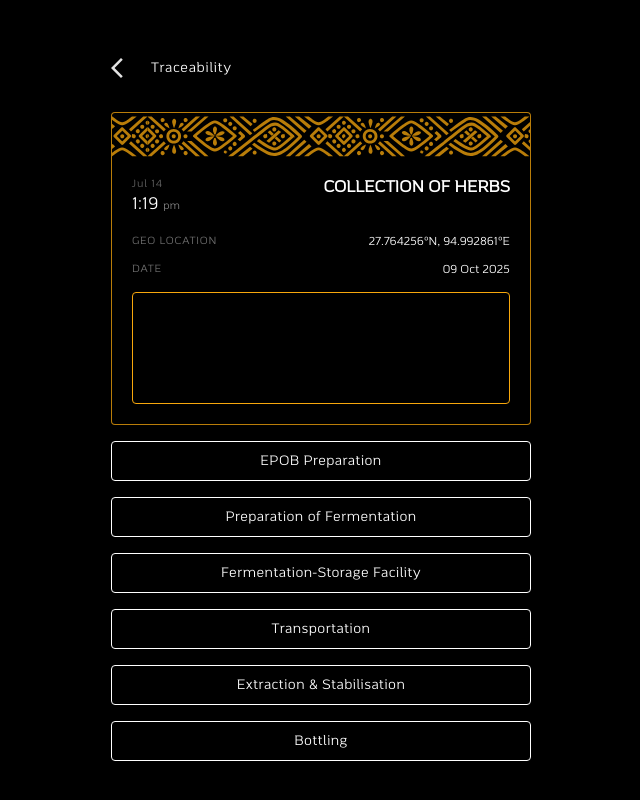
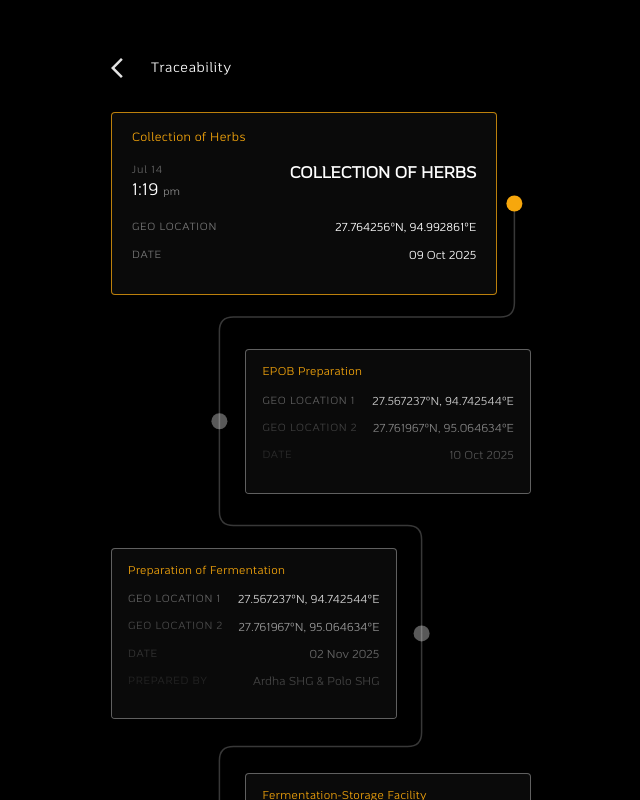
Before and after one commit to arohan-LW3/Tipo-new-landing-page, a React (Vite) app: page /traceability in a window 1280 px wide. Shown: the top 800 px of the page, without its empty margins (319-959 px from the left). Built offline with nearby package versions, Linux system fonts and the light colour scheme.

Commit message:
Checkpoint: zigzag traceability connector with slow gold flow
Vertical-center dots, box-bound-clamped bends, pathLength-normalized
stroke reveal for the gold flow animation, gold header titles.

```diff
--- a/src/TraceabilityPage.jsx
+++ b/src/TraceabilityPage.jsx
@@ -1,4 +1,4 @@
-import { useState, useRef, useEffect } from 'react'
+import { useState, useRef, useEffect, useLayoutEffect, useCallback, memo } from 'react'
 import { useNavigate } from 'react-router-dom'
 import gsap from 'gsap'
 
@@ -85,100 +85,16 @@ const TILES = [
   },
 ]
 
-function Tile({ tile, isOpen, onClick, now }) {
-  const contentRef = useRef(null)
-  const initialized = useRef(false)
+const GOLD = '#F7A70C'
+const MUTED_LINE = 'rgba(255,255,255,0.22)'
+const MUTED_DOT = 'rgba(255,255,255,0.35)'
+const DOT_R = 8
+const PATH_UNITS = 1000
 
-  useEffect(() => {
-    if (!contentRef.current) return
-    const fullHeight = contentRef.current.scrollHeight
-    if (!initialized.current) {
-      gsap.set(contentRef.current, { height: isOpen ? fullHeight : 0 })
-      initialized.current = true
-      return
-    }
-    gsap.to(contentRef.current, {
-      height: isOpen ? fullHeight : 0,
-      duration: 0.4,
-      ease: 'power2.inOut',
-    })
-  }, [isOpen])
-
-  const dateStr = formatDate(now)
-  const { time: timePart, meridiem } = formatTime(now)
-
+function DetailRows({ details }) {
   return (
-    <div
-      style={{
-        backgroundColor: '#000000',
-        border: `0.5px solid ${isOpen ? 'rgba(247,167,12,0.75)' : '#ffffff'}`,
-        borderRadius: '4px',
-        overflow: 'hidden',
-        cursor: isOpen ? 'default' : 'pointer',
-      }}
-      onClick={onClick}
-    >
-      {/* Header */}
-      <div style={{
-        display: 'flex',
-        alignItems: 'center',
-        justifyContent: 'center',
-        padding: isOpen ? '0' : '0 20px',
-        height: isOpen ? '48px' : '38px',
-        transition: 'height 0.4s',
-        overflow: 'hidden',
-      }}>
-        {isOpen ? (
-          <img
-            src="/assets/decorative Pattern updated.svg"
-            alt=""
-            style={{ width: '100%', height: '48px', display: 'block', objectFit: 'cover', opacity: 0.75 }}
-          />
-        ) : (
-          <span style={{ color: '#fff', fontSize: '0.85rem', letterSpacing: '0.03em' }}>
-            {tile.title}
-          </span>
-        )}
-      </div>
-
-      {/* Expanded content */}
-      <div ref={contentRef} style={{ height: 0, overflow: 'hidden' }}>
-        <div style={{ padding: '16px 20px 0' }}>
-
-          {/* Live timestamp + Large title */}
-          <div style={{ display: 'flex', justifyContent: 'space-between', alignItems: 'flex-start', marginBottom: '20px' }}>
-            {/* Left: live date & time */}
     <div>
-              <div style={{ color: '#666666', fontSize: '0.65rem', letterSpacing: '0.08em', marginBottom: '4px' }}>
-                {dateStr}
-              </div>
-              <div style={{ color: '#ffffff', fontSize: '1.05rem', letterSpacing: '0.02em', lineHeight: 1 }}>
-                {timePart}{' '}
-                <span style={{ fontSize: '0.65rem', color: 'rgba(255,255,255,0.55)', letterSpacing: '0.04em' }}>
-                  {meridiem}
-                </span>
-              </div>
-            </div>
-
-            {/* Right: large title */}
-            <div style={{ maxWidth: '56%', textAlign: 'right' }}>
-              <span style={{
-                color: '#ffffff',
-                fontSize: '1.0rem',
-                fontWeight: '700',
-                lineHeight: '1.25',
-                letterSpacing: '0.01em',
-                textTransform: 'uppercase',
-                display: 'block',
-              }}>
-                {tile.title}
-              </span>
-            </div>
-          </div>
-
-          {/* Data rows */}
-          <div style={{ marginBottom: '14px' }}>
-            {tile.details.map(({ label, value }, idx) => (
+      {details.map(({ label, value }, idx) => (
         <div key={idx} style={{
           display: 'flex',
           justifyContent: 'space-between',
@@ -206,25 +122,289 @@ function Tile({ tile, isOpen, onClick, now }) {
         </div>
       ))}
     </div>
+  )
+}
 
-          {/* Image placeholder box */}
+function Tile({ tile, index, isOpen, side, onClick, now, dotAnchorRef, boxRef }) {
+  const wrapRef = useRef(null)
+
+  useEffect(() => {
+    if (!wrapRef.current) return
+    gsap.to(wrapRef.current, {
+      width: isOpen ? '92%' : '68%',
+      duration: 0.45,
+      ease: 'power2.inOut',
+    })
+  }, [isOpen])
+
+  const dateStr = formatDate(now)
+  const { time: timePart, meridiem } = formatTime(now)
+
+  return (
+    <div
+      style={{
+        display: 'flex',
+        justifyContent: side === 'left' ? 'flex-start' : 'flex-end',
+        position: 'relative',
+        marginBottom: index < TILES.length - 1 ? '54px' : '0',
+      }}
+    >
+      <div
+        ref={wrapRef}
+        style={{ width: isOpen ? '92%' : '68%', position: 'relative' }}
+      >
+        {/* connector anchor dot: always floats out in the empty gutter beside the card, never touching its border */}
+        <div
+          ref={dotAnchorRef}
+          style={{
+            position: 'absolute',
+            top: '50%',
+            [side === 'left' ? 'right' : 'left']: isOpen ? '-18px' : '-26px',
+            width: '1px',
+            height: '1px',
+          }}
+        />
+
+        <div
+          ref={boxRef}
+          onClick={onClick}
+          style={{
+            backgroundColor: '#0a0a0a',
+            border: `0.5px solid ${isOpen ? 'rgba(247,167,12,0.75)' : 'rgba(255,255,255,0.35)'}`,
+            borderRadius: '4px',
+            overflow: 'hidden',
+            cursor: isOpen ? 'default' : 'pointer',
+            position: 'relative',
+          }}
+        >
+          {/* Header */}
           <div style={{
-            border: '0.5px solid #F7A70C',
-            borderRadius: '4px',
-            height: '112px',
-            marginBottom: '20px',
+            display: 'flex',
+            alignItems: 'center',
+            padding: isOpen ? '16px 20px 0' : '14px 16px 0',
+          }}>
+            <span style={{
+              color: GOLD,
+              fontSize: isOpen ? '0.75rem' : '0.7rem',
+              letterSpacing: '0.03em',
+              fontWeight: isOpen ? 400 : 500,
+            }}>
+              {tile.title}
+            </span>
+          </div>
+
+          {isOpen && (
+            <div style={{ padding: '16px 20px 0' }}>
+              {/* Live timestamp + Large title */}
+              <div style={{ display: 'flex', justifyContent: 'space-between', alignItems: 'flex-start', marginBottom: '20px' }}>
+                <div>
+                  <div style={{ color: '#666666', fontSize: '0.65rem', letterSpacing: '0.08em', marginBottom: '4px' }}>
+                    {dateStr}
+                  </div>
+                  <div style={{ color: '#ffffff', fontSize: '1.05rem', letterSpacing: '0.02em', lineHeight: 1 }}>
+                    {timePart}{' '}
+                    <span style={{ fontSize: '0.65rem', color: 'rgba(255,255,255,0.55)', letterSpacing: '0.04em' }}>
+                      {meridiem}
+                    </span>
+                  </div>
+                </div>
+                <div style={{ maxWidth: '56%', textAlign: 'right' }}>
+                  <span style={{
+                    color: '#ffffff',
+                    fontSize: '1.0rem',
+                    fontWeight: '700',
+                    lineHeight: '1.25',
+                    letterSpacing: '0.01em',
+                    textTransform: 'uppercase',
+                    display: 'block',
+                  }}>
+                    {tile.title}
+                  </span>
+                </div>
+              </div>
+
+              <DetailRows details={tile.details} />
+              <div style={{ paddingBottom: '20px' }} />
+            </div>
+          )}
+
+          {!isOpen && (
+            <div style={{ position: 'relative' }}>
+              <div style={{ padding: '12px 16px 18px' }}>
+                <DetailRows details={tile.details} />
+              </div>
+              {/* darkening veil: clear near top, opaque toward bottom, hides details until opened */}
+              <div style={{
+                position: 'absolute',
+                inset: 0,
+                background: 'linear-gradient(to bottom, rgba(10,10,10,0) 0%, rgba(10,10,10,0.55) 45%, rgba(10,10,10,0.96) 100%)',
+                pointerEvents: 'none',
               }} />
-
+            </div>
+          )}
         </div>
       </div>
     </div>
   )
 }
 
+function useConnectorPoints(containerRef, anchorRefs, boxRefs, watch) {
+  const [points, setPoints] = useState([])
+  const [boxes, setBoxes] = useState([])
+
+  const compute = useCallback(() => {
+    if (!containerRef.current) return
+    const cRect = containerRef.current.getBoundingClientRect()
+    const pts = anchorRefs.current.map((el) => {
+      if (!el) return null
+      const r = el.getBoundingClientRect()
+      return { x: r.left - cRect.left, y: r.top - cRect.top }
+    })
+    if (pts.every(Boolean)) setPoints(pts)
+
+    const bxs = boxRefs.current.map((el) => {
+      if (!el) return null
+      const r = el.getBoundingClientRect()
+      return { top: r.top - cRect.top, bottom: r.bottom - cRect.top }
+    })
+    if (bxs.every(Boolean)) setBoxes(bxs)
+  }, [containerRef, anchorRefs, boxRefs])
+
+  useLayoutEffect(() => {
+    let raf
+    const start = performance.now()
+    const tick = (t) => {
+      compute()
+      if (t - start < 600) raf = requestAnimationFrame(tick)
+    }
+    raf = requestAnimationFrame(tick)
+    const onResize = () => compute()
+    window.addEventListener('resize', onResize)
+    return () => {
+      cancelAnimationFrame(raf)
+      window.removeEventListener('resize', onResize)
+    }
+    // eslint-disable-next-line react-hooks/exhaustive-deps
+  }, watch)
+
+  return { points, boxes }
+}
+
+const Connector = memo(function Connector({ points, boxes, openIndex, containerSize }) {
+  const prevOpenIndexRef = useRef(openIndex)
+  const flowAnchor = Math.min(prevOpenIndexRef.current, openIndex)
+
+  useEffect(() => {
+    prevOpenIndexRef.current = openIndex
+    // eslint-disable-next-line react-hooks/exhaustive-deps
+  }, [openIndex])
+
+  if (points.length < 2 || !containerSize.width) return null
+
+  const curve = (p0, p1, lowerBound, upperBound) => {
+    const R = 14
+    const dx = p1.x - p0.x
+    const dy = p1.y - p0.y
+    if (Math.abs(dx) < 1) {
+      return `M ${p0.x} ${p0.y} L ${p1.x} ${p1.y}`
+    }
+    const naturalMid = p0.y + dy / 2
+    const margin = 22
+    let midY = naturalMid
+    if (lowerBound != null && upperBound != null) {
+      midY = lowerBound + margin < upperBound - margin
+        ? Math.min(Math.max(naturalMid, lowerBound + margin), upperBound - margin)
+        : (lowerBound + upperBound) / 2
+    }
+    const sign = dx > 0 ? 1 : -1
+    const r = Math.min(R, Math.abs(dx) / 2, Math.abs(midY - p0.y), Math.abs(p1.y - midY))
+    return [
+      `M ${p0.x} ${p0.y}`,
+      `L ${p0.x} ${midY - r}`,
+      `Q ${p0.x} ${midY}, ${p0.x + r * sign} ${midY}`,
+      `L ${p1.x - r * sign} ${midY}`,
+      `Q ${p1.x} ${midY}, ${p1.x} ${midY + r}`,
+      `L ${p1.x} ${p1.y}`,
+    ].join(' ')
+  }
+
+  return (
+    <svg
+      width={containerSize.width}
+      height={containerSize.height}
+      style={{ position: 'absolute', top: 0, left: 0, pointerEvents: 'none', overflow: 'visible' }}
+    >
+      {points.slice(0, -1).map((p0, i) => {
+        const p1 = points[i + 1]
+        const d = curve(p0, p1, boxes[i]?.bottom, boxes[i + 1]?.top)
+        const passed = i < openIndex
+        const delay = Math.min(Math.abs(i - flowAnchor), 4) * 0.2
+        return (
+          <g key={i}>
+            <path d={d} fill="none" stroke={MUTED_LINE} strokeWidth="1.5" />
+            <path
+              d={d}
+              fill="none"
+              stroke={GOLD}
+              strokeWidth="1.5"
+              pathLength={PATH_UNITS}
+              strokeDasharray={`${PATH_UNITS} ${PATH_UNITS}`}
+              strokeDashoffset={passed ? 0 : PATH_UNITS}
+              style={{ transition: `stroke-dashoffset 1.4s ease-in-out ${delay}s` }}
+            />
+          </g>
+        )
+      })}
+      {points.map((p, i) => {
+        const delay = Math.min(Math.abs(i - flowAnchor), 4) * 0.2
+        return (
+          <circle
+            key={i}
+            cx={p.x}
+            cy={p.y}
+            r={DOT_R}
+            fill={i <= openIndex ? GOLD : MUTED_DOT}
+            style={{ transition: `fill 1.4s ease-in-out ${delay}s` }}
+          />
+        )
+      })}
+    </svg>
+  )
+})
+
 export default function TraceabilityPage() {
   const [openIndex, setOpenIndex] = useState(0)
   const navigate = useNavigate()
   const now = useLiveClock()
+
+  const containerRef = useRef(null)
+  const anchorRefs = useRef([])
+  const boxRefs = useRef([])
+  const [containerSize, setContainerSize] = useState({ width: 0, height: 0 })
+
+  const { points, boxes } = useConnectorPoints(containerRef, anchorRefs, boxRefs, [openIndex])
+
+  useLayoutEffect(() => {
+    const measure = () => {
+      if (!containerRef.current) return
+      setContainerSize({
+        width: containerRef.current.offsetWidth,
+        height: containerRef.current.scrollHeight,
+      })
+    }
+    let raf
+    const start = performance.now()
+    const tick = (t) => {
+      measure()
+      if (t - start < 600) raf = requestAnimationFrame(tick)
+    }
+    raf = requestAnimationFrame(tick)
+    window.addEventListener('resize', measure)
+    return () => {
+      cancelAnimationFrame(raf)
+      window.removeEventListener('resize', measure)
+    }
+  }, [openIndex])
 
   return (
     <div
@@ -256,17 +436,22 @@ export default function TraceabilityPage() {
           </span>
         </div>
 
-        {/* Tiles */}
-        <div style={{ display: 'flex', flexDirection: 'column', gap: '16px' }}>
+        {/* Tiles + connector */}
+        <div ref={containerRef} style={{ position: 'relative' }}>
           {TILES.map((tile, i) => (
             <Tile
               key={i}
               tile={tile}
+              index={i}
+              side={i % 2 === 0 ? 'left' : 'right'}
               isOpen={openIndex === i}
               onClick={() => { if (openIndex !== i) setOpenIndex(i) }}
               now={now}
+              dotAnchorRef={(el) => { anchorRefs.current[i] = el }}
+              boxRef={(el) => { boxRefs.current[i] = el }}
             />
           ))}
+          <Connector points={points} boxes={boxes} openIndex={openIndex} containerSize={containerSize} />
         </div>
 
       </div>
```
Lines whose indentation alone changed are shown as unchanged.
